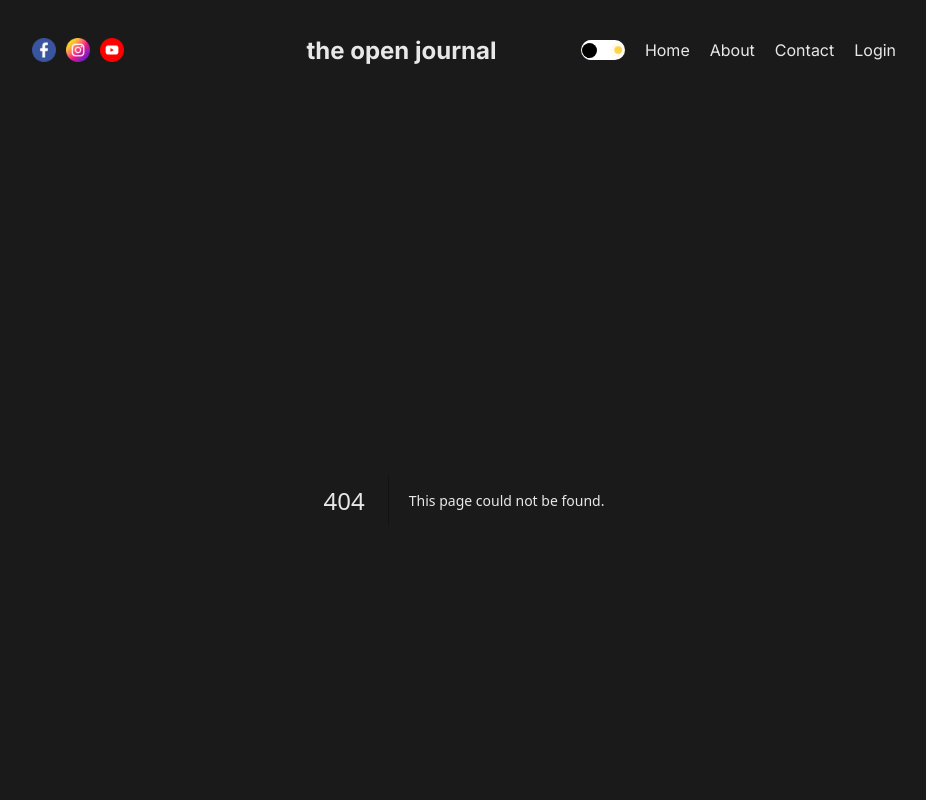
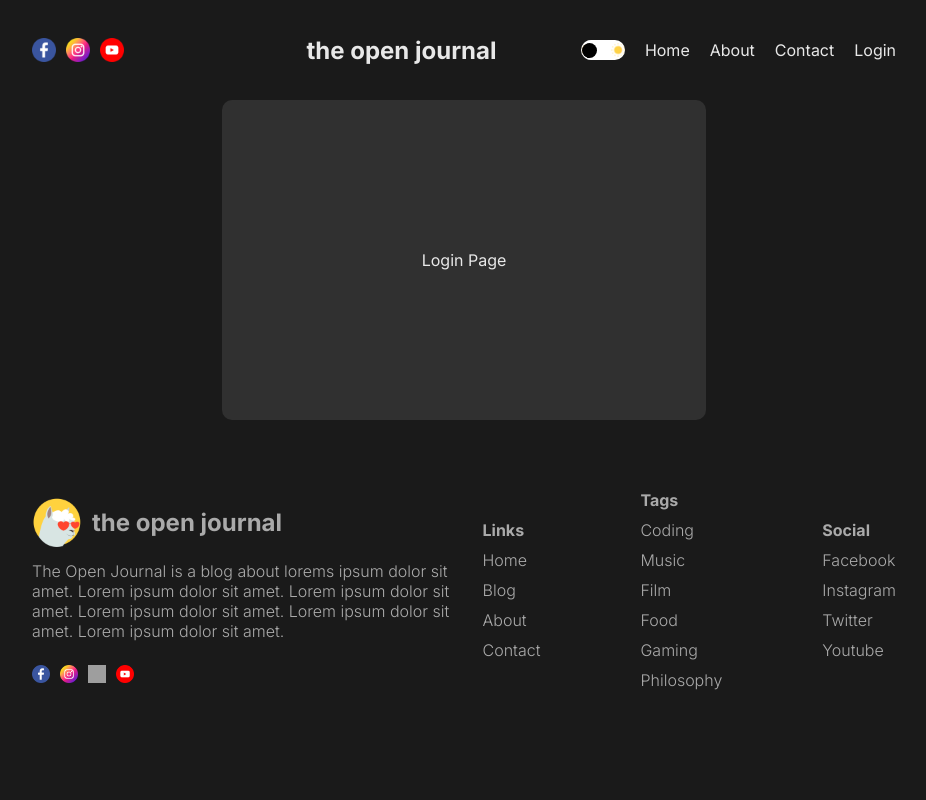
Before and after one commit to JerryLeeMelton/the-open-journal, a Next.js app: page /login in a window 1280 px wide. Before the commit this address had no page. Shown: the top 800 px of the page, without its empty margins (176-1102 px from the left). Built offline with nearby package versions, Linux system fonts and the light colour scheme; grey boxes are pictures that could not be loaded.

Commit message:
add skeleton for crreate post page

```diff
--- /dev/null
+++ b/src/app/createpost/CreatePost.module.css
@@ -0,0 +1,5 @@
+.container {
+  display: flex;
+  align-items: center;
+  justify-content: center;
+}
--- /dev/null
+++ b/src/app/login/LoginPage.module.css
@@ -0,0 +1,25 @@
+.container {
+  display: flex;
+  align-items: center;
+  justify-content: center;
+}
+
+.wrapper {
+  background-color: var(--softBG);
+  padding: 150px 200px;
+  display: flex;
+  flex-direction: column;
+  gap: 50px;
+  border-radius: 10px;
+}
+
+@media screen and (max-width: 768px) {
+  .wrapper {
+    padding: 50px 100px;
+  }
+}
+@media screen and (max-width: 640px) {
+  .wrapper {
+    padding: 30;
+  }
+}
--- /dev/null
+++ b/src/app/login/page.tsx
@@ -0,0 +1,12 @@
+import Image from "next/image"
+import styles from "./LoginPage.module.css"
+
+const LoginPage = () => {
+  return (
+    <div className={styles.container}>
+      <div className={styles.wrapper}>Login Page</div>
+    </div>
+  )
+}
+
+export default LoginPage
```
Also changed, not shown: package.json (+4 -3 lines), src/app/createpost/page.tsx (added, +38 -0 lines), 1 other file (tests, documents, lock files or other folders).
